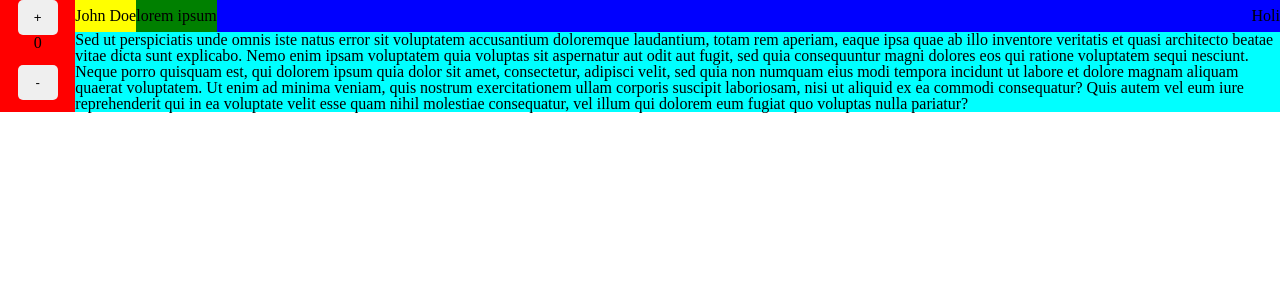
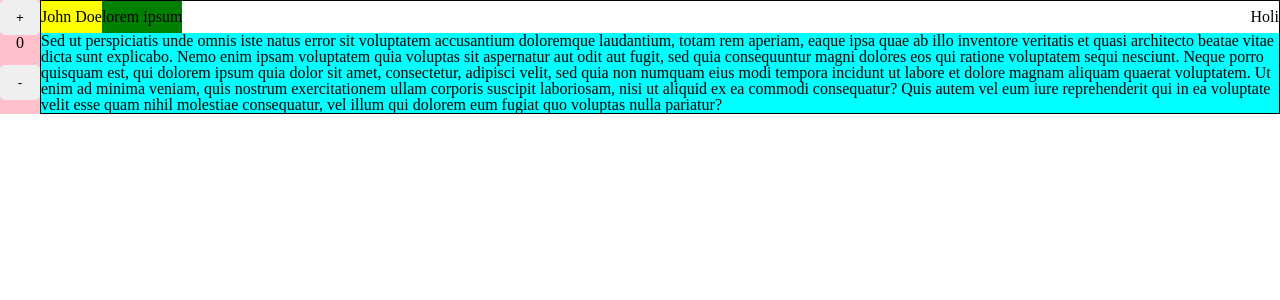
Before and after one commit to ImMPrada/discussion, a React (Create React App) app: page / in a window 1280 px wide. Shown: the top 300 px of the page. Built offline with nearby package versions, Linux system fonts and the light colour scheme; what random-avatar-generator would draw is missing.

Commit message:
quick styling

```diff
--- a/src/components/UI/atoms/LikesContainer/styles.css
+++ b/src/components/UI/atoms/LikesContainer/styles.css
@@ -6,7 +6,7 @@
   align-items: center;
   height: 100px;
   width: auto;
-  background-color: red;
+  border: solid 1px black;
   border-radius: 5px;
   border: 0;
   padding: 0;
--- a/src/components/UI/organisms/Post/styles.css
+++ b/src/components/UI/organisms/Post/styles.css
@@ -10,11 +10,11 @@
 }
 
 .post-likes-container {
-  width: 80px;
-  background-color: red;
+
+  background-color: pink;
 }
 
 .post-message {
   width: 100%;
-  background-color: blue;
+  border: solid 1px black;
 }
```
Also changed, not shown: 1 other file (tests, documents, lock files or other folders).
